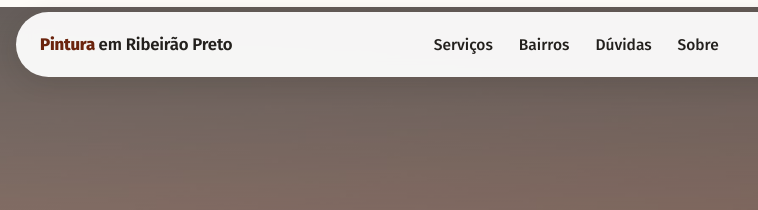
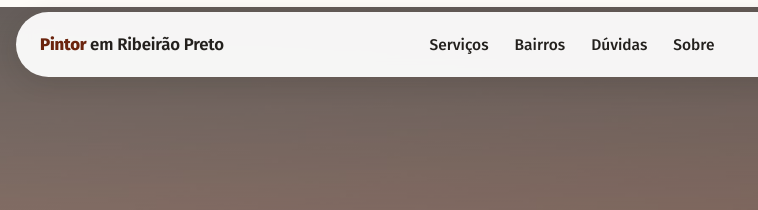
Before and after one commit to danielmanfrin-advogados/pintoremribeiraopreto, a website: page index.html in a window 1280 px wide. Shown: the top 210 px of the page, 90-848 px from the left. Drawn offline with Linux system fonts and the light colour scheme.

Commit message:
Corrigir nome da marca no topo da home

```diff
--- a/index.html
+++ b/index.html
@@ -21,7 +21,7 @@
 <link href="https://fonts.googleapis.com/css2?family=Fira+Sans:wght@400;500;600;700;800&display=swap" rel="stylesheet">
 <link rel="stylesheet" href="/style.css">
 </head><body><header class="top"><div class="w"><div class="pill">
-<a class="logo" href="/">Pintura <span>em Ribeirão Preto</span></a>
+<a class="logo" href="/">Pintor <span>em Ribeirão Preto</span></a>
 <nav class="menu" aria-label="Navegação principal"><a href="/servicos/pintura-residencial/">Serviços</a><a href="/bairros/centro/">Bairros</a><a href="/perguntas-frequentes/">Dúvidas</a><a href="/sobre/">Sobre</a></nav>
 <a class="btn tel peq" data-acao="ligar" data-local="topo" href="tel:+5516900000000"><svg viewBox="0 0 24 24" aria-hidden="true"><path d="M6.62 10.79a15.05 15.05 0 0 0 6.59 6.59l2.2-2.2c.27-.27.67-.36 1.02-.24 1.12.37 2.33.57 3.57.57.55 0 1 .45 1 1V20c0 .55-.45 1-1 1C10.61 21 3 13.39 3 4c0-.55.45-1 1-1h3.5c.55 0 1 .45 1 1 0 1.25.2 2.45.57 3.57.11.35.03.74-.25 1.02l-2.2 2.2Z"/></svg>Ligue agora</a>
 </div></div></header><main>
```
